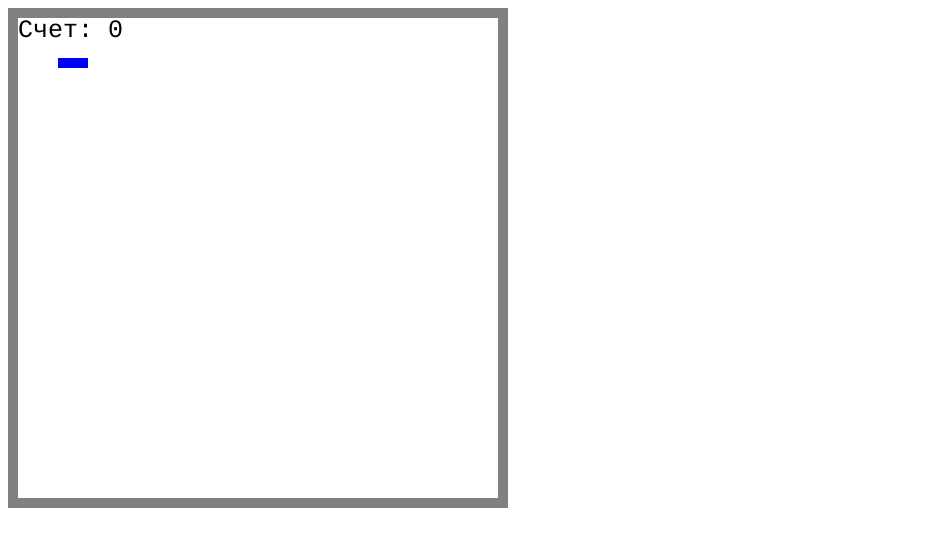
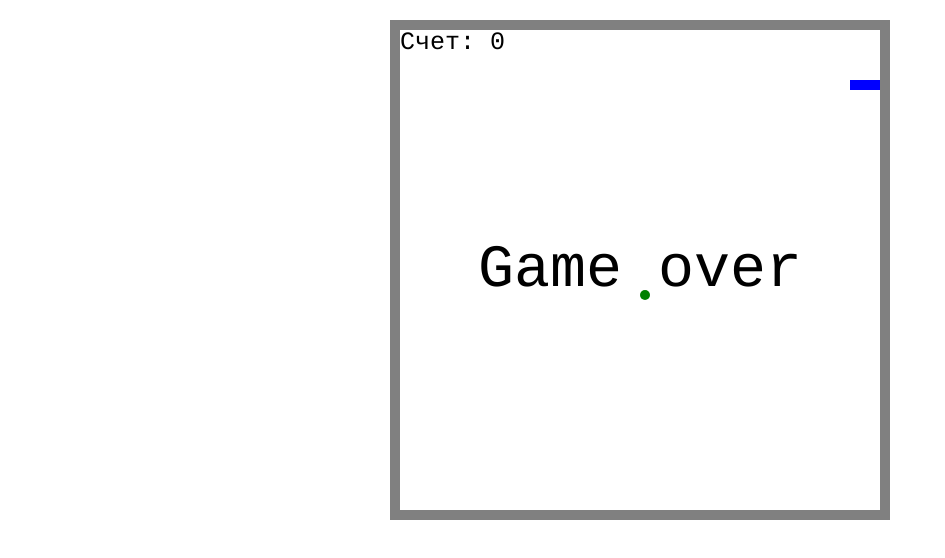
Before and after one commit to AndreyBaglai/SnakeGame, a plain HTML site: page index.html in a window 1280 px wide. Shown: the whole page, without its empty margins (0-945 px from the left). Drawn offline with Linux system fonts and the light colour scheme.

Commit message:
finish game v1.0

```diff
--- a/index.html
+++ b/index.html
@@ -7,7 +7,7 @@
     <title>Snake game</title>
 </head>
 <body>
-    <canvas id="canvas" height="500" width="500"></canvas>
+    <canvas id="canvas" height="500" width="500" style="display: block; margin: 20px auto;"></canvas>
     <script src='./js/main.js' type='module'></script>
 </body>
 </html>
--- a/js/Apple.js
+++ b/js/Apple.js
@@ -0,0 +1,20 @@
+import Block from './Block.js';
+import {heightInBlocks, widthInBlocks} from './Snake.js';
+
+export default class Apple {
+    constructor() {
+        const startCol = Math.floor(Math.random() * (widthInBlocks - 2)) + 1;
+        const startRow = Math.floor(Math.random() * (heightInBlocks - 2)) + 1;
+        this.position = new Block(startCol, startRow);
+    };
+
+    draw() {
+        this.position.drawCircle('Green');
+    };
+
+    moveApple() {
+        let randomCol = Math.floor(Math.random() * (widthInBlocks - 2)) + 1;
+        let randomRow = Math.floor(Math.random() * (heightInBlocks - 2)) + 1;
+        this.position = new Block(randomCol, randomRow);
+    };
+}
--- a/js/Block.js
+++ b/js/Block.js
@@ -1,6 +1,4 @@
-import {ctx} from './main.js';
-
-export const blockSize = 10;
+import {ctx, blockSize} from './Snake.js';
 
 const circle = function(x, y, radius, isFill) {
     ctx.beginPath();
@@ -13,26 +11,26 @@ const circle = function(x, y, radius, isFill) {
 };
 
 export default class Block {
-    constructor(row, col) {
+    constructor(col, row) {
+        this.col = col;
         this.row = row;
-        this.col = col;
     };
 
     drawSquare(color) {
-        let x = this.row * blockSize;
-        let y = this.col * blockSize;
+        let x = this.col * blockSize;
+        let y = this.row * blockSize;
         ctx.fillStyle = color;
         ctx.fillRect(x, y, blockSize, blockSize);
     };
 
     drawCircle(color) {
-        let centerX = this.row * blockSize + blockSize / 2;
-        let centerY = this.col * blockSize + blockSize / 2;
+        let centerX = this.col * blockSize + blockSize / 2;
+        let centerY = this.row * blockSize + blockSize / 2;
         ctx.fillStyle = color;
         circle(centerX, centerY, blockSize / 2, true);
     };
 
     equal(otherBlock) {
-        return this.row === otherBlock.row && this.col === otherBlock.col;
+        return this.col === otherBlock.col && this.row === otherBlock.row;
     };
 };
--- a/js/Snake.js
+++ b/js/Snake.js
@@ -1,11 +1,27 @@
 import Block from './Block.js';
+import {gameOver} from './main.js';
+import Apple from './Apple.js';
+
+const canvas = document.getElementById('canvas');
+export const ctx = canvas.getContext('2d');
+
+export const blockSize = 10;
+export const width = canvas.width;
+export const height = canvas.height;
+
+export let score = 0;
+
+export const widthInBlocks = width / blockSize;
+export const heightInBlocks = height / blockSize;
+
+export const apple = new Apple();
 
 export default class Snake {
     constructor() {
         this.segments = [
-            new Block(5, 5),
-            new Block(6, 5),
-            new Block(7, 5)
+            new Block(7, 6),
+            new Block(7, 7),
+            new Block(7, 8)
         ];
 
         this.direction = 'right';
@@ -25,13 +41,13 @@ export default class Snake {
         this.direction = this.nextDirection;
 
         if(this.direction === 'right') {
-            newHead = new Block(head.row + 1, head.col);
+            newHead = new Block(head.col + 1, head.row);
         } else if(this.direction === 'left') {
-            newHead = new Block(head.row - 1, head.col);
+            newHead = new Block(head.col - 1, head.row);
         } else if(this.direction === 'down') {
-            newHead = new Block(head.row, head.col + 1);
+            newHead = new Block(head.col, head.row + 1);
         } else if(this.direction === 'up'){
-            newHead = new Block(head.row, head.col - 1);
+            newHead = new Block(head.col, head.row - 1);
         }
 
         if(this.checkCollision(newHead)) {
@@ -43,15 +59,15 @@ export default class Snake {
 
         if(newHead.equal(apple.position)) {
             score++;
-            apple.mpve();
+            apple.moveApple();
         } else {
             this.segments.pop();
         }
     };
 
     checkCollision(head) {
-        let leftCollision = (head.col === 0);
-        let topCollision = (head.row === 0);
+        let leftCollision = (head.row === 0);
+        let topCollision = (head.col === 0);
         let rightCollision = (head.col === widthInBlocks - 1);
         let bottomCollision = (head.row === heightInBlocks - 1);
 
--- a/js/main.js
+++ b/js/main.js
@@ -1,16 +1,4 @@
-import Block, {blockSize} from './Block.js';
-import Snake from './Snake.js';
-
-const canvas = document.getElementById('canvas');
-export const ctx = canvas.getContext('2d');
-
-const width = canvas.width;
-const height = canvas.height;
-
-const widthInBlocks = width / blockSize;
-const heightInBlocks = height / blockSize;
-
-let score = 0;
+import Snake, {width, height, ctx, blockSize, apple, score} from './Snake.js';
 
 const directions = {
     37: "left",
@@ -18,6 +6,8 @@ const directions = {
     39: "right",
     40: "down"
 };
+
+const snake = new Snake();
 
 const drawBorder = function() {
     ctx.fillStyle = 'Grey';
@@ -27,8 +17,6 @@ const drawBorder = function() {
     ctx.fillRect(width - blockSize, 0, blockSize, height);
 };
 
-drawBorder();
-
 const drawScore = function() {
     ctx.font = '25px Courier';
     ctx.fillStyle = 'Black';
@@ -37,10 +25,8 @@ const drawScore = function() {
     ctx.fillText('Счет: ' + score, blockSize, blockSize);
 };
 
-drawScore();
-
-const gameOver = function() {
-    //clearInterval(intervalId);
+export const gameOver = function() {
+    clearInterval(intervalId);
     ctx.font = '60px Courier';
     ctx.fillStyle = 'Black';
     ctx.textAlign = 'center';
@@ -48,12 +34,18 @@ const gameOver = function() {
     ctx.fillText('Game over', width / 2, height / 2);
 };
 
-const snake = new Snake();
-snake.drawSnake();
-
 document.querySelector('body').addEventListener('keydown', event => {
     let newDirection = directions[event.keyCode];
     if(newDirection !== undefined) {
         snake.setDirection(newDirection);
     }
 });
+
+const intervalId = setInterval(() => {
+    ctx.clearRect(0, 0, width, height);
+    drawScore();
+    snake.move();
+    snake.drawSnake();
+    apple.draw();
+    drawBorder();
+}, 100);
```
